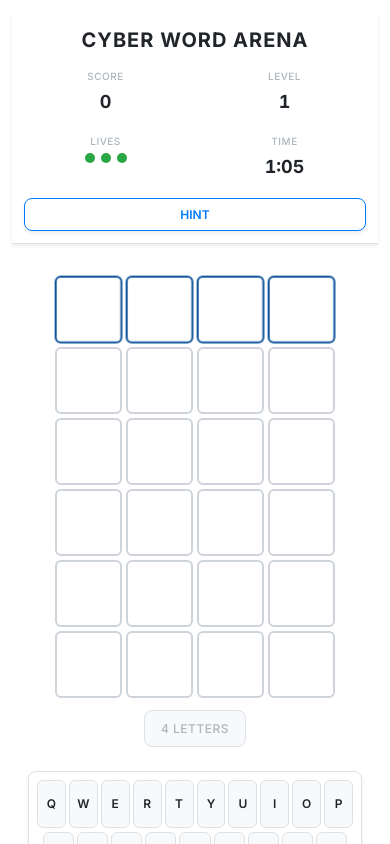
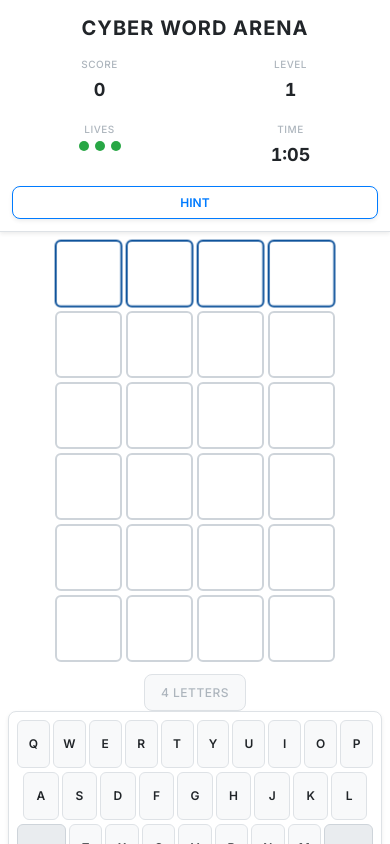
Before and after one commit to viktorexe/cybermind, a Next.js app: page / in a window 390 px wide. Built offline with nearby package versions, Linux system fonts and the light colour scheme.

Commit message:
Update globals.css

```diff
--- a/app/styles/globals.css
+++ b/app/styles/globals.css
@@ -120,12 +120,11 @@ body {
 /* Mobile optimizations */
 @media (max-width: 768px) {
   .game-container {
-    padding: 0.75rem;
-    gap: 1rem;
+    padding: 0;
   }
 
   .game-main {
-    gap: 1.5rem;
+    padding: 0.5rem;
   }
 }
 
```
